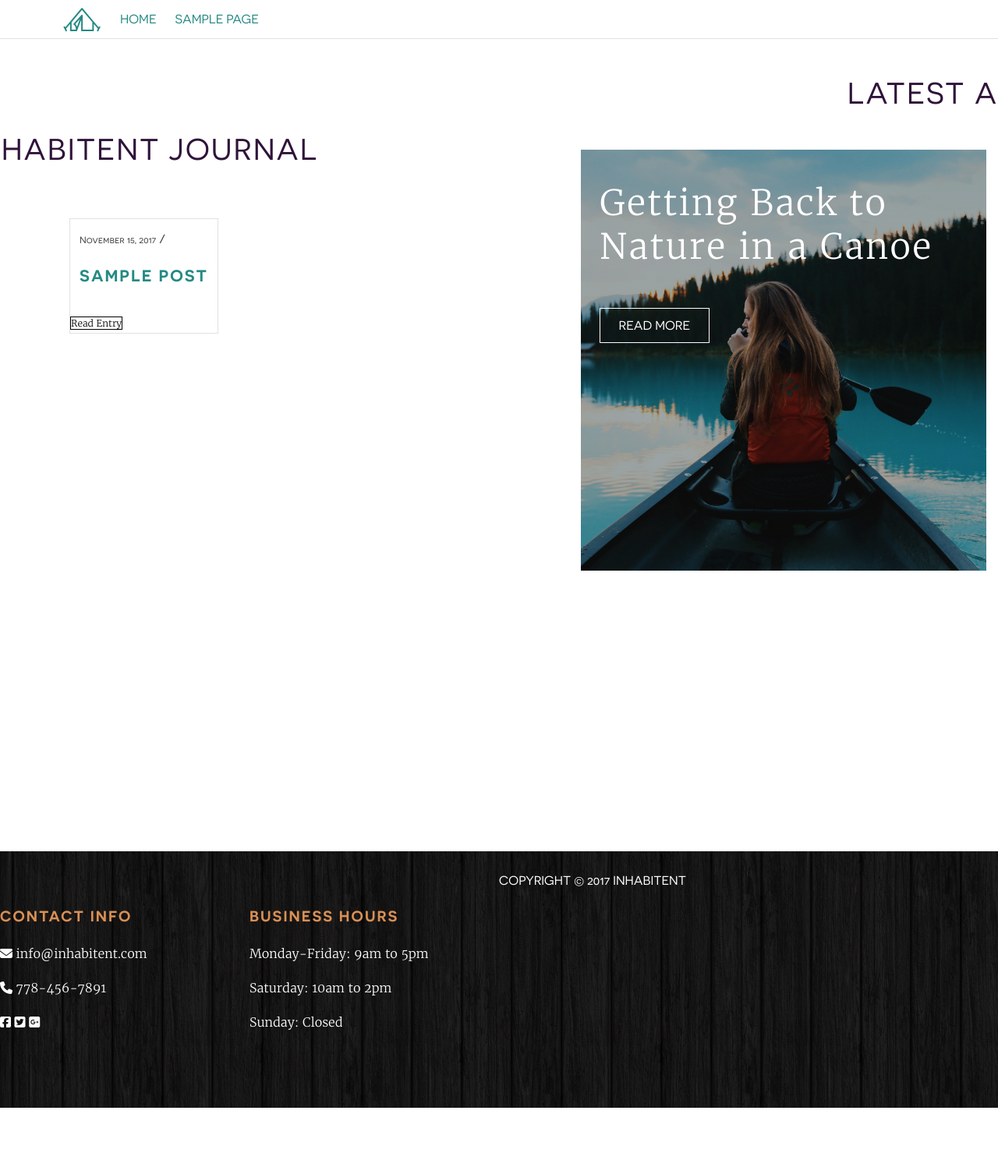
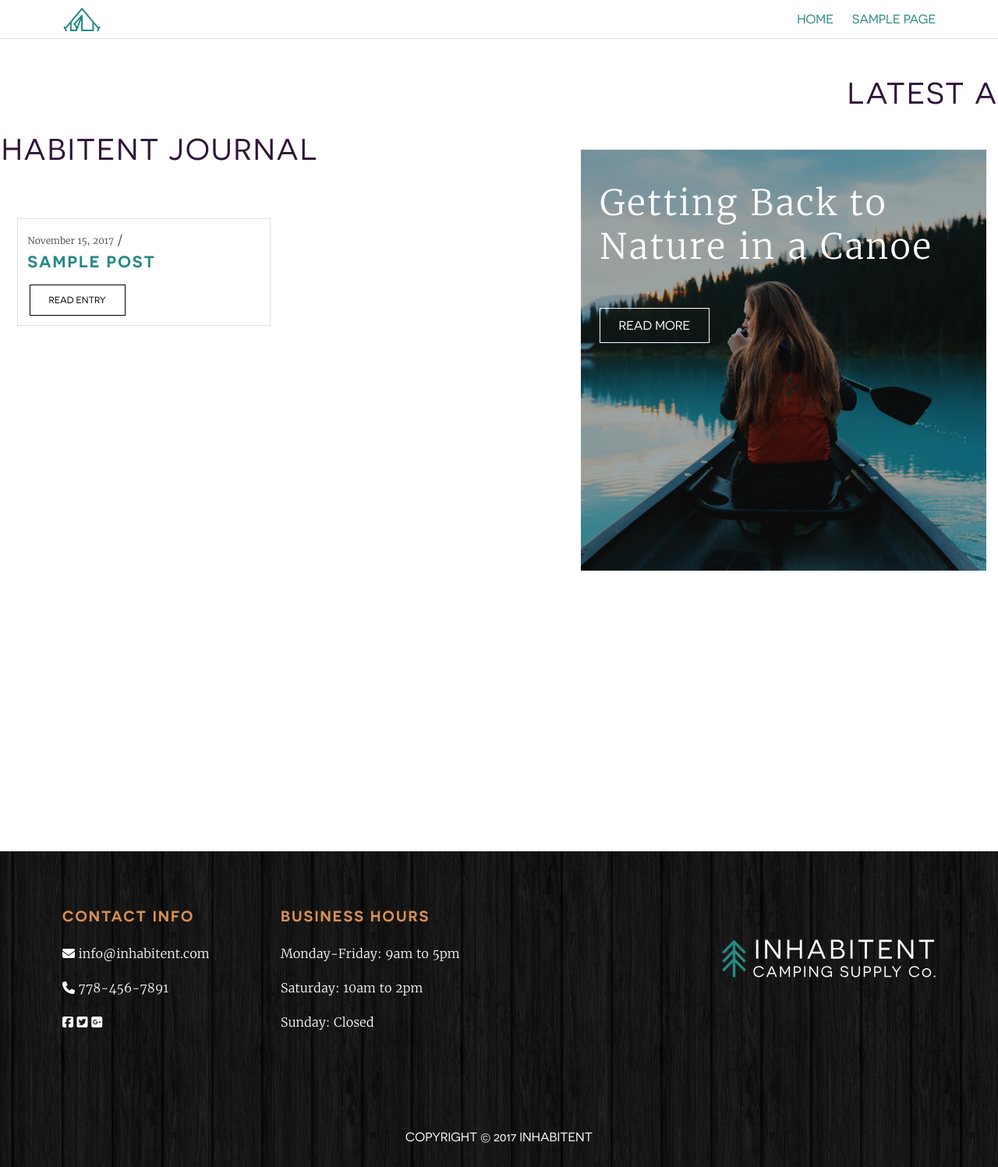
Before and after one commit to Dylanvko/inhabitent, a WordPress theme: template themes/inhabitent/front-page.php in a window 1280 px wide; the page is wider, and only the part inside the window is pictured. Shown: that part at 78% size. Before the commit the page ends 1421 px from the top of that part, so only its background shows below. Run offline with PHP 8.4 and a stand-in for WordPress, Linux system fonts and the light colour scheme; the site name, menu and one post (Sample post) are stand-ins, and other content is empty; some libraries are stand-ins or nearby versions.

Commit message:
Finished styling of homepage

```diff
--- a/themes/inhabitent/footer.php
+++ b/themes/inhabitent/footer.php
@@ -54,14 +54,16 @@
 							</p>
 						</div>
 					<div class="footer-block-item"></div>
+</div>
 					<div class="text-logo">
-
+						<a href=''>
+						<img class='home-hero-logo' src='../../inhabitent/wp-content/themes/inhabitent/images/logos/inhabitent-logo-text.svg' alt='White inhabitent logo'>
+						</a>
 					</div>
-				</div>
+					</div>
 				<div class="site-info">
 					<div class="container">
 						Copyright © 2017 Inhabitent
-					</div>
 				</div><!-- .site-info -->
 			</footer><!-- #colophon -->
 		</div><!-- #page -->
--- a/themes/inhabitent/front-page.php
+++ b/themes/inhabitent/front-page.php
@@ -10,7 +10,7 @@ get_header(); ?>
 	<div id="primary" class="content-area">
 		<main id="main" class="site-main" role="main">
 			<section class="home-hero">
-				<img src="">
+				<img class='home-hero-logo' src='../../inhabitent/wp-content/themes/inhabitent/images/logos/inhabitent-logo-full.svg' alt='White inhabitent logo'>
 			</section>
 
 		<?php if ( have_posts() ) : ?>
--- a/themes/inhabitent/sass/_content.scss
+++ b/themes/inhabitent/sass/_content.scss
@@ -53,10 +53,11 @@
 				margin-right: auto;
 				margin-left: auto;
 				width: 1120px;
+				max-width: 1120px;
 
 				img {
 					max-height: 250px;
-					max-width: none;
+					max-width: 375px;
 					width: auto;
 				}
 
@@ -85,7 +86,10 @@
 		font-size: 2.4rem;
     font-weight: 400;
     margin-bottom: 3rem;
-    margin-top: 3.75rem;
+		margin-top: 3.75rem;
+		margin-right: auto;
+		margin-left: auto;
+		width: 1120px;
 	}
 
 	ul {
@@ -101,26 +105,57 @@
 			border: 1px;
 			border-style: solid;
 			border-color: #e1e1e1;
+			max-width: 375px;
+			flex: 0 1 29%;
 
 			.journal-button {
 				border: 1px solid #000000;
 				color: #000;
+				padding: 0.75rem 1.5rem;
+				bottom: 1.25rem;
+				left: 0.9rem;
+				position: relative;
+				font-family: Novecento, sans-serif;
+				text-transform: uppercase;
+			}
+
+			.journal-button:hover {
+				background-color: #248a83;
+				border-color: #248a83;
+				color: #FFFFFF;
 			}
 		}
 	}
+}
+
+.journal-container {
+	background-color: #e1e1e1;
+
+	img {
+		width: 360px;
+	}
+
 }
 
 .journal-entry-wrapper {
 	padding: 0.75rem;
 
 	.entry-metadata {
-		font-family: Novecento;
+		font-family: Merriweather, serif;
+		padding-bottom: 0.2rem;
 	}
 
 	h3 {
 		font-size: 1.3rem;
 		line-height: 1.5rem;
 		color: #248A83;
+		margin-top: 0;
+		padding-bottom: 0.5rem;
+	}
+
+	h3:hover {
+		color: #2f1339;
+		cursor: pointer;
 	}
 
 	a {
--- a/themes/inhabitent/sass/_media.scss
+++ b/themes/inhabitent/sass/_media.scss
@@ -39,6 +39,11 @@ object {
 }
 
 /* Galleries*/
+
+.home-hero-logo {
+	height: 275px;
+	width: 275px;
+}
 
 .gallery {
 	margin-bottom: $base__space-unit;
--- a/themes/inhabitent/sass/_navigation.scss
+++ b/themes/inhabitent/sass/_navigation.scss
@@ -27,12 +27,11 @@ a {
 /* Menus */
 
 .main-navigation {
-	clear: both;
-	display: block;
-	float: left;
 	width: 100%;
 	font-family: Novecento, sans-serif;
 	text-transform: uppercase;
+	display: flex;
+	flex-direction: row-reverse;
 
 	ul {
 		display: none;
@@ -149,6 +148,11 @@ a {
 	color:#FFFFFF;
 }
 
+.text-logo {
+	width: 50%;
+	display: flex;
+	flex-direction: row-reverse;
+}
 
 .site-info {
 	font-family: Novecento, sans-serif;
@@ -192,3 +196,45 @@ a {
 		width: 50%;
 	}
 }
+
+.footer-blocks-container {
+	width: 1120px;
+	margin-right: auto;
+	margin-left: auto;
+	max-width: 1120px;
+}
+
+.footer-blocks {
+	display: flex;
+	margin-right: auto;
+	margin-left: auto;
+	width: 1120px;
+}
+
+.footer-block-item {
+	margin: 3rem 0;
+	padding-right: 1.5rem;
+	width: 25%;
+}
+
+.footer-block-item:last-child {
+	padding-right: 0;
+	width: 50%;
+}
+
+.footer-blocks p {
+	margin-bottom: .5rem;
+}
+
+.footer-blocks h3 {
+	color: #d99054;
+	font-size: 19.2px;
+	font-size: 1.2rem;
+	margin-bottom: .75rem;
+	text-transform: uppercase;
+}
+
+.site-footer a {
+	color: #fff;
+	text-decoration: none;
+}
--- a/themes/inhabitent/style.css
+++ b/themes/inhabitent/style.css
@@ -519,12 +519,16 @@ a {
 
 /* Menus */
 .main-navigation {
-  clear: both;
-  display: block;
-  float: left;
   width: 100%;
   font-family: Novecento, sans-serif;
-  text-transform: uppercase; }
+  text-transform: uppercase;
+  display: -webkit-box;
+  display: -ms-flexbox;
+  display: flex;
+  -webkit-box-orient: horizontal;
+  -webkit-box-direction: reverse;
+      -ms-flex-direction: row-reverse;
+          flex-direction: row-reverse; }
   .main-navigation ul {
     display: none;
     list-style: none;
@@ -607,6 +611,16 @@ a {
   background-size: 512px 512px;
   color: #FFFFFF; }
 
+.text-logo {
+  width: 50%;
+  display: -webkit-box;
+  display: -ms-flexbox;
+  display: flex;
+  -webkit-box-orient: horizontal;
+  -webkit-box-direction: reverse;
+      -ms-flex-direction: row-reverse;
+          flex-direction: row-reverse; }
+
 .site-info {
   font-family: Novecento, sans-serif;
   padding: 1.5rem 0;
@@ -642,6 +656,43 @@ a {
   float: right;
   text-align: right;
   width: 50%; }
+
+.footer-blocks-container {
+  width: 1120px;
+  margin-right: auto;
+  margin-left: auto;
+  max-width: 1120px; }
+
+.footer-blocks {
+  display: -webkit-box;
+  display: -ms-flexbox;
+  display: flex;
+  margin-right: auto;
+  margin-left: auto;
+  width: 1120px; }
+
+.footer-block-item {
+  margin: 3rem 0;
+  padding-right: 1.5rem;
+  width: 25%; }
+
+.footer-block-item:last-child {
+  padding-right: 0;
+  width: 50%; }
+
+.footer-blocks p {
+  margin-bottom: .5rem; }
+
+.footer-blocks h3 {
+  color: #d99054;
+  font-size: 19.2px;
+  font-size: 1.2rem;
+  margin-bottom: .75rem;
+  text-transform: uppercase; }
+
+.site-footer a {
+  color: #fff;
+  text-decoration: none; }
 
 /*--------------------------------------------------------------
 # Accessibility
@@ -763,10 +814,11 @@ a {
       align-content: center;
   margin-right: auto;
   margin-left: auto;
-  width: 1120px; }
+  width: 1120px;
+  max-width: 1120px; }
   .home .hfeed.site .site-content ul img {
     max-height: 250px;
-    max-width: none;
+    max-width: 375px;
     width: auto; }
   .home .hfeed.site .site-content ul h1 {
     line-height: 1.25;
@@ -785,7 +837,10 @@ a {
     font-size: 2.4rem;
     font-weight: 400;
     margin-bottom: 3rem;
-    margin-top: 3.75rem; }
+    margin-top: 3.75rem;
+    margin-right: auto;
+    margin-left: auto;
+    width: 1120px; }
   .journal-block-wrapper ul {
     display: -webkit-box;
     display: -ms-flexbox;
@@ -805,19 +860,44 @@ a {
           align-content: center;
       border: 1px;
       border-style: solid;
-      border-color: #e1e1e1; }
+      border-color: #e1e1e1;
+      max-width: 375px;
+      -webkit-box-flex: 0;
+          -ms-flex: 0 1 29%;
+              flex: 0 1 29%; }
       .journal-block-wrapper ul li .journal-button {
         border: 1px solid #000000;
-        color: #000; }
+        color: #000;
+        padding: 0.75rem 1.5rem;
+        bottom: 1.25rem;
+        left: 0.9rem;
+        position: relative;
+        font-family: Novecento, sans-serif;
+        text-transform: uppercase; }
+      .journal-block-wrapper ul li .journal-button:hover {
+        background-color: #248a83;
+        border-color: #248a83;
+        color: #FFFFFF; }
+
+.journal-container {
+  background-color: #e1e1e1; }
+  .journal-container img {
+    width: 360px; }
 
 .journal-entry-wrapper {
   padding: 0.75rem; }
   .journal-entry-wrapper .entry-metadata {
-    font-family: Novecento; }
+    font-family: Merriweather, serif;
+    padding-bottom: 0.2rem; }
   .journal-entry-wrapper h3 {
     font-size: 1.3rem;
     line-height: 1.5rem;
-    color: #248A83; }
+    color: #248A83;
+    margin-top: 0;
+    padding-bottom: 0.5rem; }
+  .journal-entry-wrapper h3:hover {
+    color: #2f1339;
+    cursor: pointer; }
   .journal-entry-wrapper a {
     font-family: Novecento; }
 
@@ -940,6 +1020,10 @@ object {
   text-align: center; }
 
 /* Galleries*/
+.home-hero-logo {
+  height: 275px;
+  width: 275px; }
+
 .gallery {
   margin-bottom: 1.5rem; }
 
```
Also changed, not shown: themes/inhabitent/build/css/style.min.css, 1 other file.
